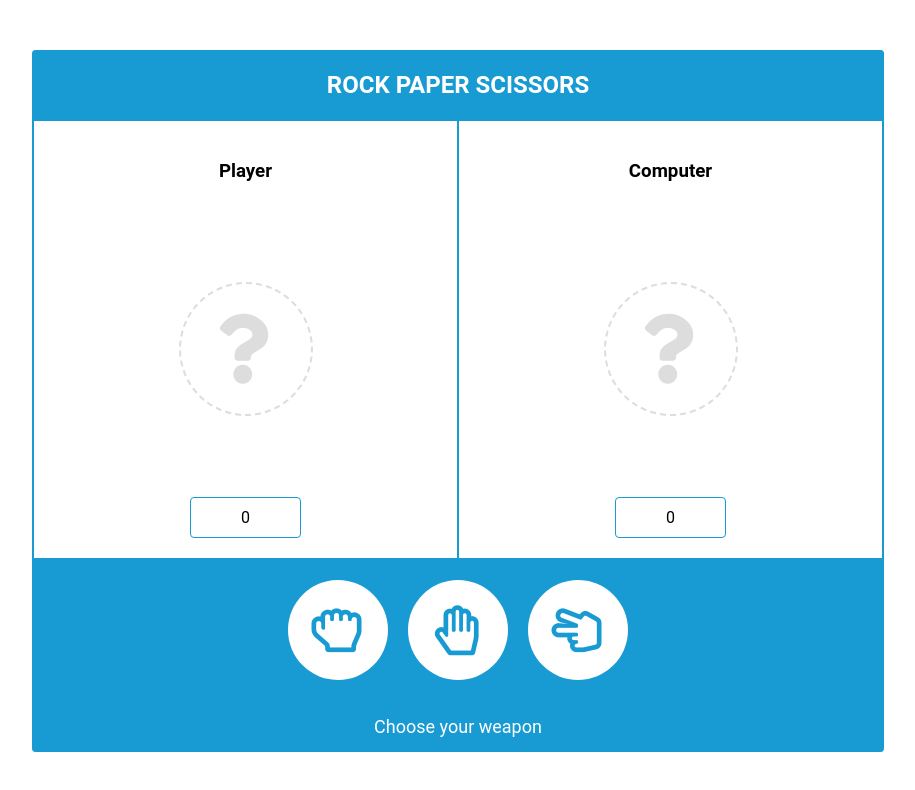
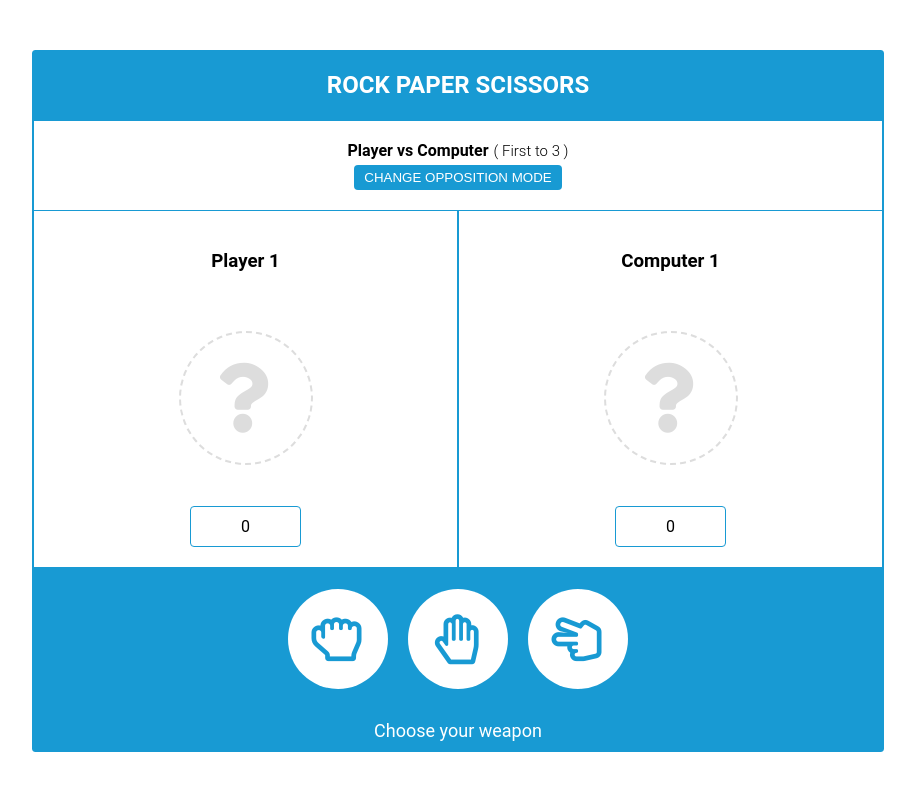
Before and after one commit to alexandre-lebourblanc/rock-paper-scissors-react, a React (Create React App) app: page / in a window 1280 px wide. Shown: the top 790 px of the page, without its empty margins (182-1097 px from the left). Built offline with nearby package versions, Linux system fonts and the light colour scheme.

Commit message:
Add computer vs computer mode

```diff
--- a/src/BoardGame/BoardGame.tsx
+++ b/src/BoardGame/BoardGame.tsx
@@ -37,6 +37,7 @@ const Boardgame: React.SFC<BoardgameProps> = props => {
           ].join(" ")}
         >
           {gameStatus !== "chooseWeapon" &&
+            gameStatus !== "showWinner" &&
             !player.weapon && <i className="fas fa-spinner" />}
           {gameStatus !== "chooseWeapon" &&
             player.weapon && <i className={player.weapon.icon} />}
--- a/src/Game/Game.tsx
+++ b/src/Game/Game.tsx
@@ -3,6 +3,7 @@ import "./Game.scss";
 import Weapons from "../Weapons/Weapons";
 import Boardgame from "../BoardGame/BoardGame";
 import Notifications from "../Notifications/Notifications";
+import Modes from "../Modes/Modes";
 import {
   WEAPONS_LIST,
   WEAPON_INTERFACE,
@@ -10,7 +11,9 @@ import {
   SCORE_MODES,
   PLAYER_INTERFACE,
   GAME_RESULTS_MESSAGES,
-  GAME_STATUS
+  GAME_STATUS,
+  MAX_CVSC_SCORING,
+  MAX_PVSC_SCORING
 } from "../constants";
 import GameLogic from "./GameLogic";
 
@@ -18,26 +21,30 @@ interface GameProps {}
 
 interface GameState {
   oppositionMode: string;
-  scoreMode: string;
+  scoringMode: string;
   player1: PLAYER_INTERFACE;
   player2: PLAYER_INTERFACE;
   gameStatus: string;
   result: string;
+  winner: string;
 }
 
 class Game extends Component<GameProps, GameState> {
-  // hide weapons if mode === "cvsc" || end of game
-  // handle mode (create component)
+  // need to add test for game
+  // fix countdown in notification and choose your weapon
+  // fix issue with boardgame when computer vs computer begin
+  // add comments for documentation if needed
 
   constructor(props: Object) {
     super(props);
     this.state = {
       oppositionMode: OPPOSITION_MODES[0],
-      scoreMode: SCORE_MODES[0],
+      scoringMode: SCORE_MODES[0],
       player1: GameLogic.initializePlayer(),
       player2: GameLogic.initializePlayer(true),
       gameStatus: GAME_STATUS[0],
-      result: ""
+      result: "",
+      winner: ""
     };
   }
 
@@ -49,6 +56,28 @@ class Game extends Component<GameProps, GameState> {
       player1: GameLogic.initializePlayer(),
       player2: GameLogic.initializePlayer(true)
     });
+  };
+
+  playComputerVsComputerMode = () => {
+    let player1 = GameLogic.initializePlayer(true);
+    let player2 = GameLogic.initializePlayer(true, 2);
+
+    this.setState({ player1, player2 }, () => {
+      this.simulate();
+    });
+  };
+
+  updateOppositionMode = (oppositionMode: string) => {
+    this.setState({ oppositionMode });
+    this.fullReset();
+    if (oppositionMode === "CvsC") {
+      this.playComputerVsComputerMode();
+    }
+  };
+
+  updateScoringMode = (scoringMode: string) => {
+    this.setState({ scoringMode });
+    this.fullReset();
   };
 
   resetWeapons = () => {
@@ -64,16 +93,66 @@ class Game extends Component<GameProps, GameState> {
 
     player1.weapon = weapon;
     this.setState({ player1, gameStatus: GAME_STATUS[1] });
-    if ((oppositionMode = "PvsC")) {
+    if (oppositionMode === "PvsC") {
       setTimeout(() => {
         player2.weapon = GameLogic.handleComputerChoice();
         this.setState({ player2 }, () => {
           this.arbitrate(player1, player2, oppositionMode);
-          setTimeout(() => {
-            this.resetWeapons();
-          }, 2000);
+
+          if (
+            player1.score < MAX_PVSC_SCORING &&
+            player2.score < MAX_PVSC_SCORING
+          ) {
+            setTimeout(() => {
+              this.resetWeapons();
+            }, 1000);
+          } else {
+            let winner = player1.name;
+
+            if (player2.score === MAX_PVSC_SCORING) {
+              winner = player2.name;
+            }
+            this.setState({ winner: winner, gameStatus: GAME_STATUS[3] });
+            setTimeout(() => {
+              this.fullReset();
+              this.setState({ gameStatus: GAME_STATUS[0] });
+            }, 5000);
+          }
         });
       }, 1000);
+    }
+  };
+
+  simulate = () => {
+    let { player1, player2, oppositionMode } = this.state;
+
+    if (oppositionMode === "CvsC") {
+      player1.weapon = GameLogic.handleComputerChoice();
+      player2.weapon = GameLogic.handleComputerChoice();
+      this.setState({ player1, player2 }, () => {
+        this.arbitrate(player1, player2, oppositionMode);
+
+        setTimeout(() => {
+          if (
+            player1.score < MAX_CVSC_SCORING &&
+            player2.score < MAX_CVSC_SCORING
+          ) {
+            this.resetWeapons();
+            this.simulate();
+          } else {
+            let winner = player1.name;
+
+            if (player2.score === MAX_CVSC_SCORING) {
+              winner = player2.name;
+            }
+            this.setState({ winner: winner, gameStatus: GAME_STATUS[3] });
+            setTimeout(() => {
+              this.playComputerVsComputerMode();
+              this.setState({ gameStatus: GAME_STATUS[0] });
+            }, 5000);
+          }
+        }, 1000);
+      });
     }
   };
 
@@ -101,22 +180,38 @@ class Game extends Component<GameProps, GameState> {
   };
 
   render() {
-    const { player1, player2, gameStatus, result } = this.state;
+    const {
+      player1,
+      player2,
+      gameStatus,
+      result,
+      oppositionMode,
+      winner
+    } = this.state;
 
     return (
       <div className="game">
+        <Modes
+          oppositionMode={oppositionMode}
+          onOppositionModeChange={this.updateOppositionMode}
+          gameStatus={gameStatus}
+        />
         <div className="boardgames">
           <Boardgame player={player1} gameStatus={gameStatus} />
           <Boardgame player={player2} gameStatus={gameStatus} />
         </div>
-        {player1.type !== "C" && (
+        {oppositionMode === "PvsC" && (
           <Weapons
             weapons={WEAPONS_LIST}
             onClickOnWeapon={this.play}
             gameStatus={gameStatus}
           />
         )}
-        <Notifications gameStatus={gameStatus} result={result} />
+        <Notifications
+          gameStatus={gameStatus}
+          result={result}
+          winner={winner}
+        />
       </div>
     );
   }
--- a/src/Game/GameLogic.ts
+++ b/src/Game/GameLogic.ts
@@ -6,10 +6,10 @@ import {
   WIN_SCENARIOS
 } from "../constants";
 
-const initializePlayer = (isComputer = false) => {
+const initializePlayer = (isComputer = false, playerIndex = 1) => {
   let player: PLAYER_INTERFACE = {
     type: isComputer ? "C" : "P",
-    name: isComputer ? "Computer" : "Player",
+    name: isComputer ? `Computer ${playerIndex}` : `Player ${playerIndex}`,
     score: 0,
     weapon: null,
     hasIA: isComputer
--- /dev/null
+++ b/src/Modes/Modes.scss
@@ -0,0 +1,39 @@
+@import "assets/styles/variables.scss";
+
+.modes {
+  display: flex;
+  padding: 20px;
+  border-left: 1px solid $blue;
+  border-right: 1px solid $blue;
+  border-top: 1px solid $blue;
+
+  .opposition {
+    display: flex;
+    flex-direction: column;
+    align-items: center;
+    width: 100%;
+
+    label {
+      font-weight: 600;
+      margin-bottom: 5px;
+
+      span {
+        margin-left: 5px;
+        font-weight: 300;
+        font-size: 15px;
+      }
+    }
+
+    button {
+      width: auto;
+      padding: 5px 10px;
+      border-radius: 4px;
+      border: 0;
+      background-color: $blue;
+      color: $white;
+      text-transform: uppercase;
+      outline: 0;
+      cursor: pointer;
+    }
+  }
+}
--- /dev/null
+++ b/src/Modes/Modes.tsx
@@ -0,0 +1,48 @@
+import * as React from "react";
+import {
+  OPPOSITION_MODES,
+  MAX_CVSC_SCORING,
+  MAX_PVSC_SCORING,
+  GAME_STATUS
+} from "../constants";
+import "./Modes.scss";
+
+interface ModeProps {
+  oppositionMode: string;
+  gameStatus: string;
+  onOppositionModeChange: ((oppositionMode: string) => void);
+}
+
+const Modes: React.SFC<ModeProps> = props => {
+  const { oppositionMode, gameStatus } = props;
+
+  const handleOppositionModeChange = () => {
+    let newOppositionMode =
+      oppositionMode === OPPOSITION_MODES[0]
+        ? OPPOSITION_MODES[1]
+        : OPPOSITION_MODES[0];
+    props.onOppositionModeChange(newOppositionMode);
+  };
+
+  return (
+    <div className="modes">
+      <div className="opposition">
+        <label>
+          {oppositionMode === "PvsC"
+            ? "Player vs Computer"
+            : "Computer vs Computer"}
+          <span>
+            {`( First to ${
+              oppositionMode === "PvsC" ? MAX_PVSC_SCORING : MAX_CVSC_SCORING
+            } )`}
+          </span>
+        </label>
+        <button onClick={handleOppositionModeChange}>
+          Change opposition mode
+        </button>
+      </div>
+    </div>
+  );
+};
+
+export default Modes;
--- a/src/Notifications/Notifications.scss
+++ b/src/Notifications/Notifications.scss
@@ -2,13 +2,18 @@
 
 .notifications {
   display: flex;
-  justify-content: center;
+  flex-direction: column;
+  justify-content: space-between;
   align-items: center;
-  height: 50px;
+  padding: 10px;
   background-color: $blue;
   color: white;
 
   label {
     font-size: 18px;
+
+    &.winner {
+      margin-top: 5px;
+    }
   }
 }
--- a/src/Notifications/Notifications.tsx
+++ b/src/Notifications/Notifications.tsx
@@ -1,13 +1,24 @@
-import * as React from "react";
+import React, { useState } from "react";
 import "./Notifications.scss";
 
 interface NotificationProps {
   gameStatus: string;
   result: string;
+  winner: string;
 }
 
 const Notifications: React.SFC<NotificationProps> = props => {
-  let { gameStatus, result } = props;
+  let { gameStatus, result, winner } = props;
+  let [count, setCount] = useState(5);
+
+  // if (gameStatus === "showWinner") {
+  //   let countInterval = setInterval(() => {
+  //     setCount(count - 1);
+  //   }, 1000);
+  //   if (count === 0) {
+  //     clearInterval(countInterval);
+  //   }
+  // }
 
   return (
     <div className="notifications">
@@ -15,8 +26,12 @@ const Notifications: React.SFC<NotificationProps> = props => {
         {gameStatus === "chooseWeapon" && "Choose your weapon"}
         {gameStatus === "waitingForOpponent" && "Waiting for your opponent"}
         {gameStatus === "showResult" && result}
-        {gameStatus === "replay" && "Do you want to play again ?"}
+        {gameStatus === "showWinner" &&
+          `The winner is ${winner} congratulations`}
       </label>
+      {gameStatus === "showWinner" && (
+        <label className="winner">A new game will start in 5 seconds</label>
+      )}
     </div>
   );
 };
--- a/src/constants.ts
+++ b/src/constants.ts
@@ -31,12 +31,17 @@ export const GAME_STATUS = [
   "chooseWeapon",
   "waitingForOpponent",
   "showResult",
+  "showWinner",
   "replay"
 ];
 
 export const OPPOSITION_MODES = ["PvsC", "CvsC"];
 
-export const SCORE_MODES = ["1", "5", "7"];
+export const SCORE_MODES = ["3", "10"];
+
+export const MAX_CVSC_SCORING = 2;
+
+export const MAX_PVSC_SCORING = 3;
 
 export const WIN_SCENARIOS: { [key: string]: string[] } = {
   rock: ["scissors"],
```
